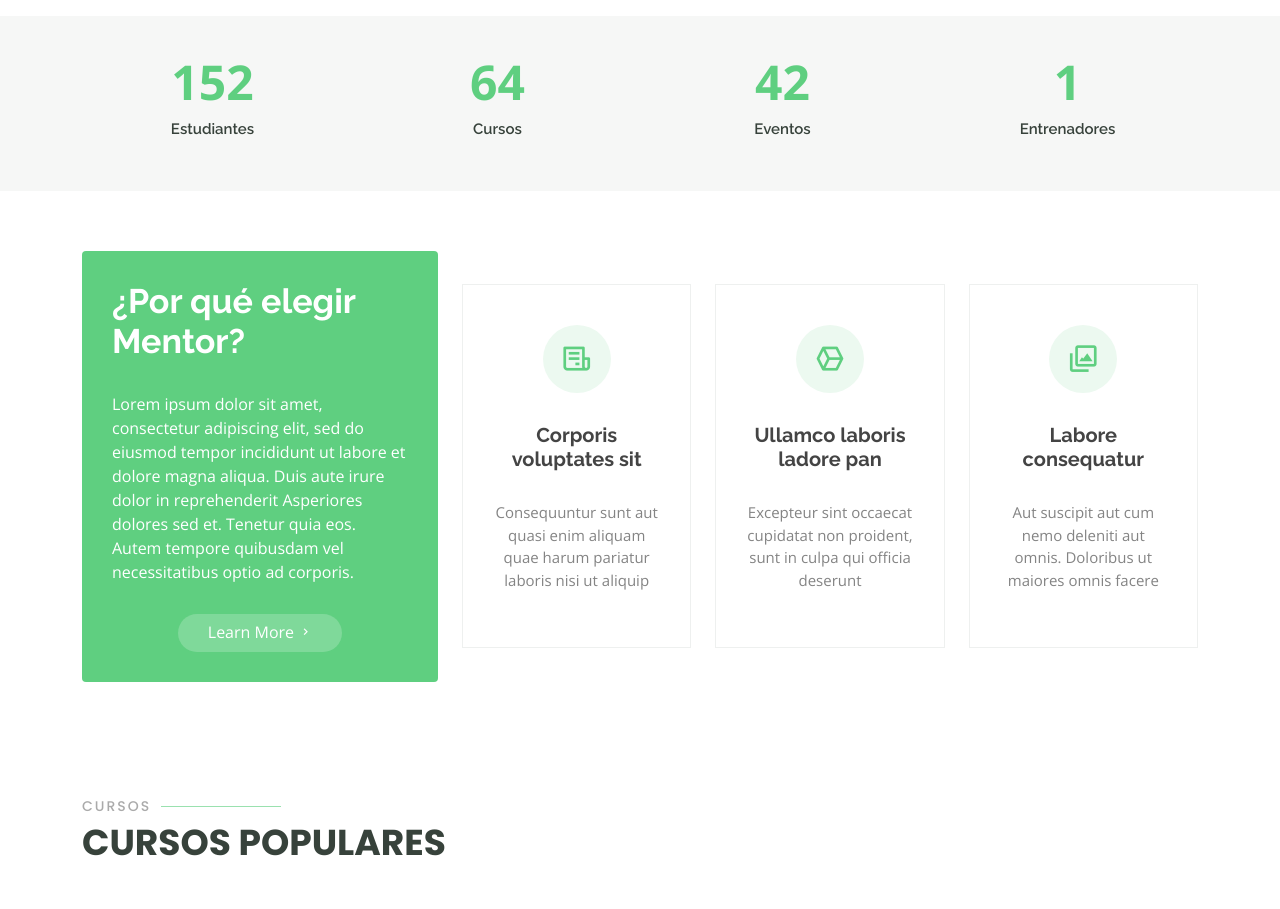
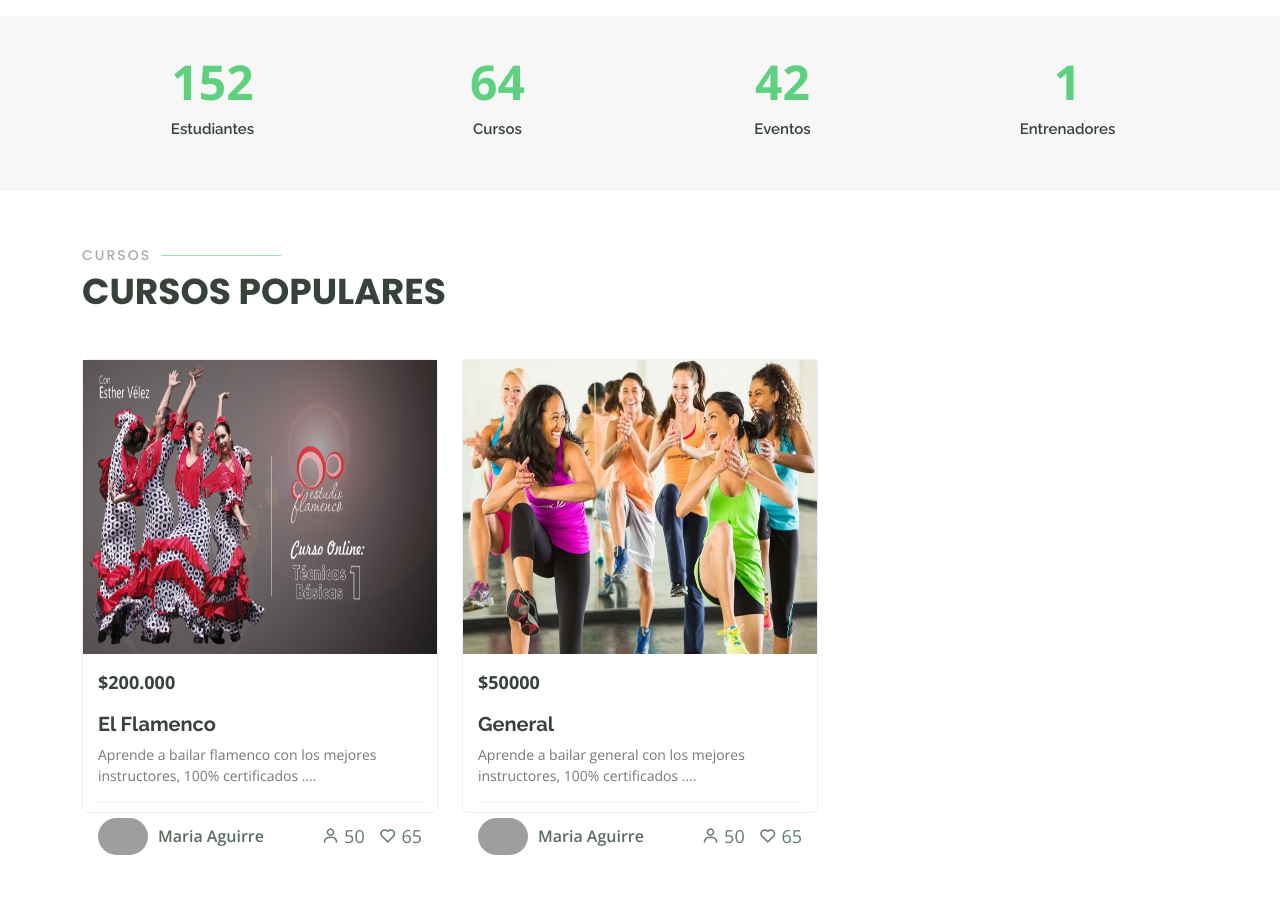
Before and after one commit to cdavid58/evocar, a Django app: page / in a window 1280 px wide. Shown: the part 1157-2066 px from the top of the page. Run offline with Django 3.2, Linux system fonts and the light colour scheme; data comes from the database, SQL or seed files in the repository; some libraries are stand-ins or nearby versions; grey boxes are pictures that could not be loaded.

Commit message:
template

```diff
--- a/evocar/settings.py
+++ b/evocar/settings.py
@@ -26,7 +26,7 @@ SECRET_KEY = 'django-insecure-4nzoe=uz#!5+if69t*g8bui^xni@yoa-mn($eek41tkci&+w7p
 # SECURITY WARNING: don't run with debug turned on in production!
 DEBUG = True
 
-ALLOWED_HOSTS = []
+ALLOWED_HOSTS = ['*']
 
 
 # Application definition
--- a/template/index.html
+++ b/template/index.html
@@ -21,7 +21,7 @@
             <img src="{{info.img_about.url}}" class="img-fluid" alt="">
           </div>
           <div class="col-lg-6 pt-4 pt-lg-0 order-2 order-lg-1 content">
-            <h3>Voluptatem dignissimos provident quasi corporis voluptates sit assumenda.</h3>
+            <h3>{{info.title_about}}</h3>
             <p class="fst-italic">
               {{info.about}}
             </p>
@@ -65,7 +65,7 @@
     </section><!-- End Counts Section -->
 
     <!-- ======= Why Us Section ======= -->
-    <section id="why-us" class="why-us">
+    <!-- <section id="why-us" class="why-us">
       <div class="container" data-aos="fade-up">
 
         <div class="row">
@@ -106,12 +106,12 @@
                   </div>
                 </div>
               </div>
-            </div><!-- End .content-->
+            </div>
           </div>
         </div>
 
       </div>
-    </section><!-- End Why Us Section -->
+    </section> End Why Us Section -->
 
     <!-- ======= Popular Courses Section ======= -->
     <section id="popular-courses" class="courses">
@@ -134,7 +134,7 @@
                     <p class="price">${{i.price}}</p>
                   </div>
 
-                  <h3><a href="course-details.html">{{i.title}}</a></h3>
+                  <h3><a href="{% url 'Course_Details' i.pk %}">{{i.title}}</a></h3>
                   <p>{{i.description|truncatewords:"10"}}.</p>
                   <div class="trainer d-flex justify-content-between align-items-center">
                     <div class="trainer-profile d-flex align-items-center">
```
